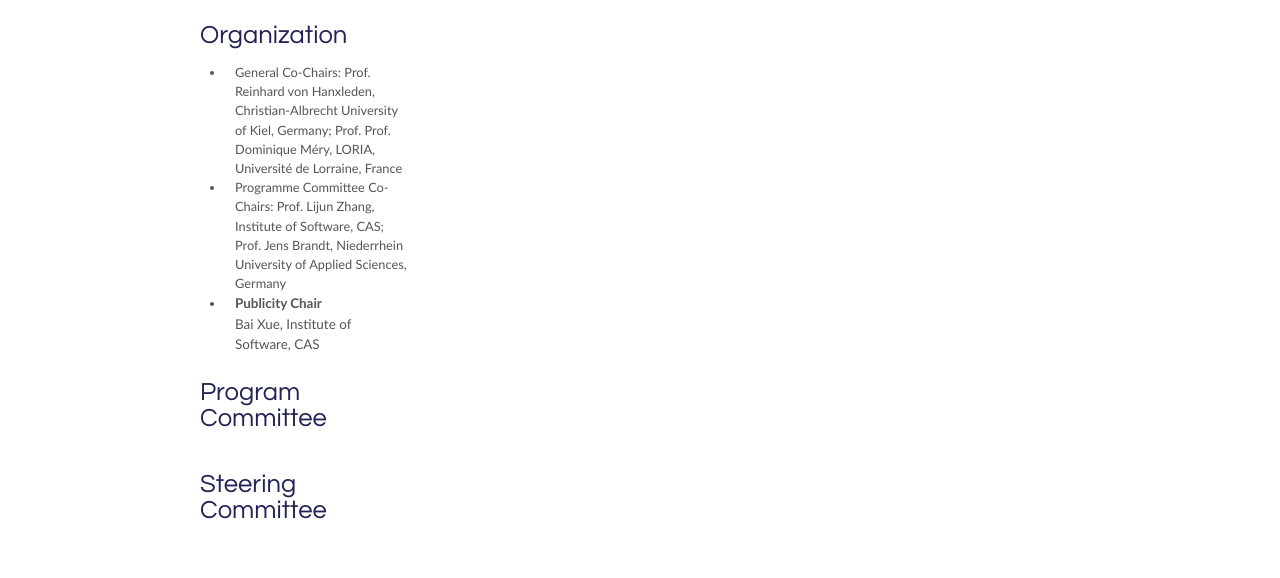
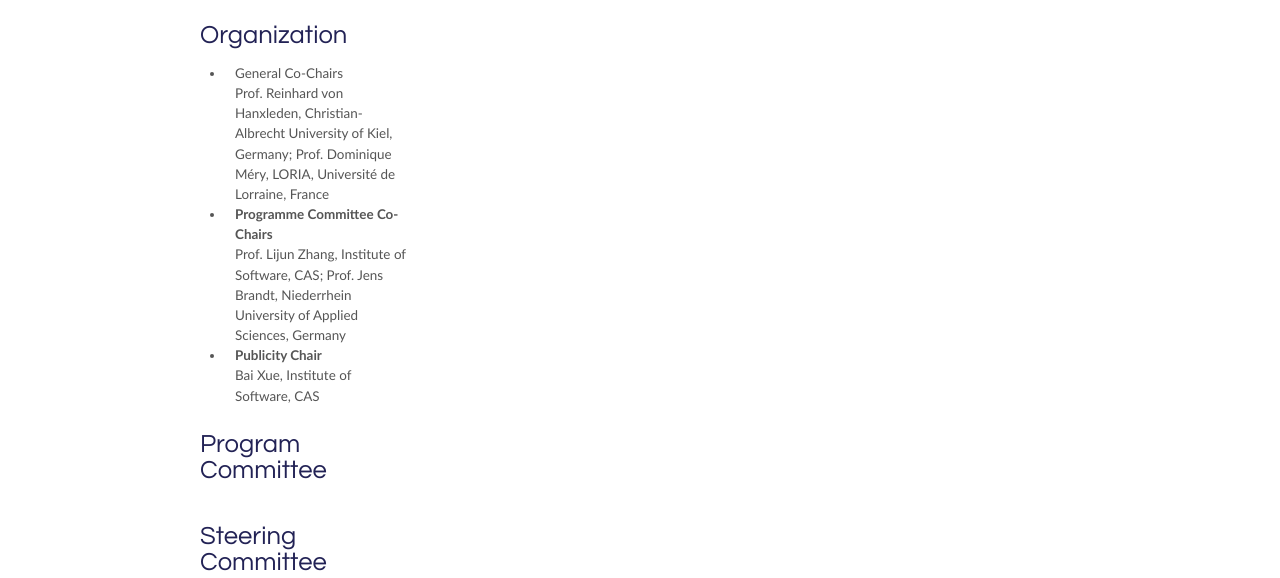
Before and after one commit to MEMOCODE2022/MEMOCODE2022.github.io, a plain HTML site: page registration.html in a window 1280 px wide. Shown: the part 522-1100 px from the top of the page. Drawn offline with Linux system fonts and the light colour scheme.

Commit message:
Update registration.html

```diff
--- a/registration.html
+++ b/registration.html
@@ -712,8 +712,8 @@
                 <div class="sidebar_item">
                     <h3>Organization</h3>
                     <ul>
-                       <li>General Co-Chairs: Prof. Reinhard von Hanxleden, Christian-Albrecht University of Kiel, Germany; Prof. Prof. Dominique M&eacute;ry, LORIA, Universit&eacute; de Lorraine, France</li>
-                     <li>Programme Committee Co-Chairs: Prof. Lijun Zhang, Institute of
+                        <li style="font-size: 1.05em">General Co-Chairs</b><br> Prof. Reinhard von Hanxleden, Christian-Albrecht University of Kiel, Germany; Prof. Dominique M&eacute;ry, LORIA, Universit&eacute; de Lorraine, France</li>
+                     <li style="font-size: 1.05em"><b>Programme Committee Co-Chairs</b><br> Prof. Lijun Zhang, Institute of
                     Software, CAS; Prof. Jens Brandt, Niederrhein University of Applied Sciences, Germany
                 </li>
                     <li style="font-size: 1.05em"><b>Publicity Chair</b><br>Bai Xue, Institute of Software, CAS
```
